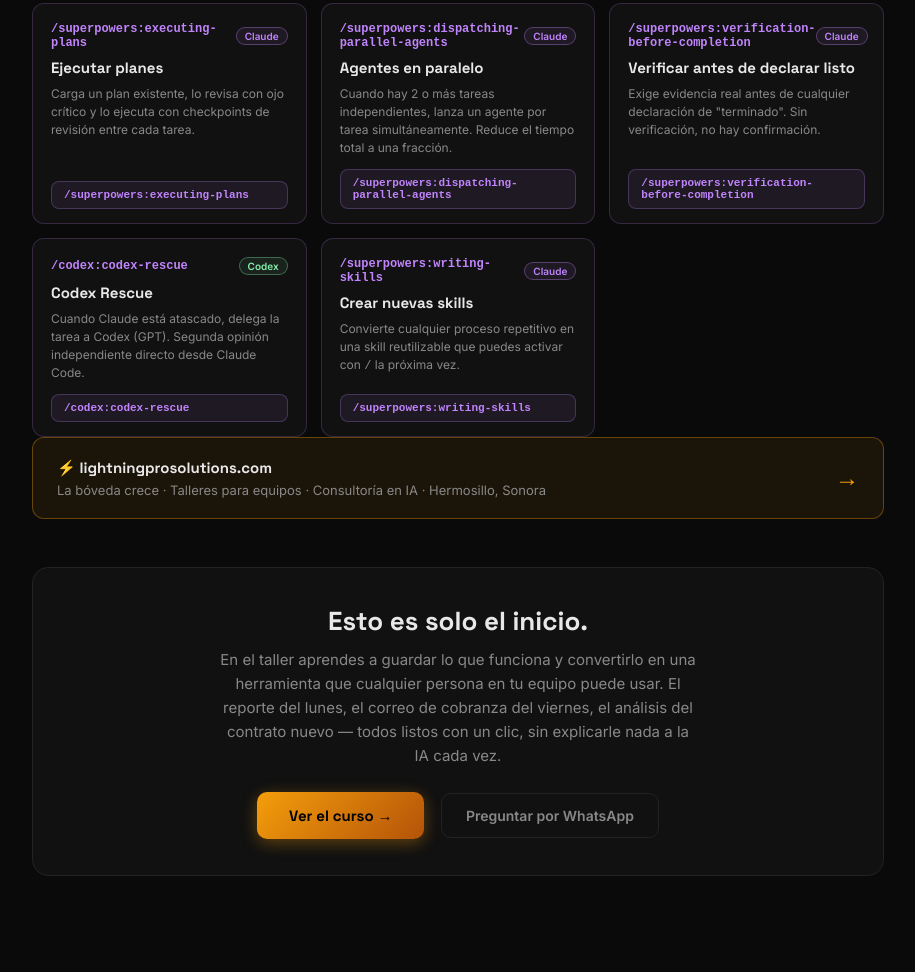
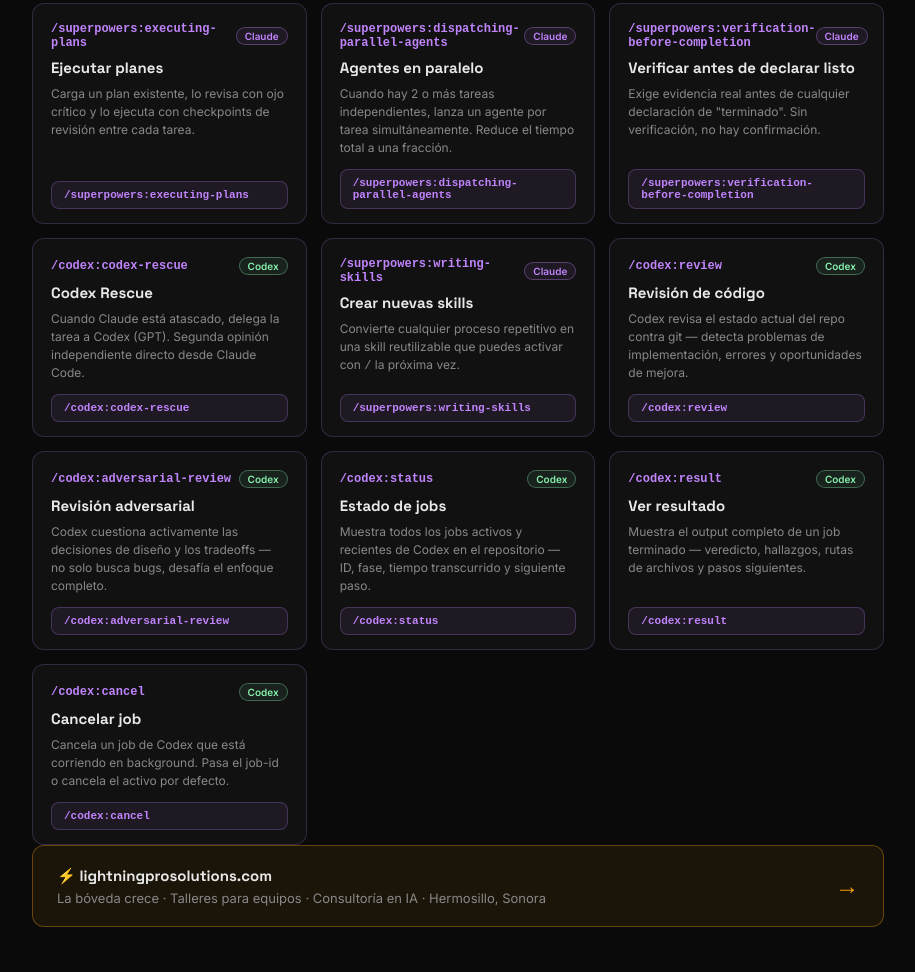
Before and after one commit to Luisgtz8/lps-marketing-system, a plain HTML site: page docs/boveda.html in a window 1280 px wide. Shown: the part 1709-2681 px from the top of the page, without its empty margins (182-1097 px from the left). Drawn offline with Linux system fonts and the light colour scheme.

Commit message:
feat(boveda): completa comandos Codex — review, adversarial, status, result, cancel

```diff
--- a/docs/boveda.html
+++ b/docs/boveda.html
@@ -314,6 +314,42 @@
           <button class="adv-copy-btn" onclick="copyAdv('/superpowers:writing-skills', this)">/superpowers:writing-skills</button>
         </div>
 
+
+        <div class="adv-card">
+          <div class="adv-top"><span class="adv-cmd">/codex:review</span><span class="adv-origin adv-origin-codex">Codex</span></div>
+          <div class="adv-name">Revisión de código</div>
+          <div class="adv-desc">Codex revisa el estado actual del repo contra git — detecta problemas de implementación, errores y oportunidades de mejora.</div>
+          <button class="adv-copy-btn" onclick="copyAdv('/codex:review', this)">/codex:review</button>
+        </div>
+
+        <div class="adv-card">
+          <div class="adv-top"><span class="adv-cmd">/codex:adversarial-review</span><span class="adv-origin adv-origin-codex">Codex</span></div>
+          <div class="adv-name">Revisión adversarial</div>
+          <div class="adv-desc">Codex cuestiona activamente las decisiones de diseño y los tradeoffs — no solo busca bugs, desafía el enfoque completo.</div>
+          <button class="adv-copy-btn" onclick="copyAdv('/codex:adversarial-review', this)">/codex:adversarial-review</button>
+        </div>
+
+        <div class="adv-card">
+          <div class="adv-top"><span class="adv-cmd">/codex:status</span><span class="adv-origin adv-origin-codex">Codex</span></div>
+          <div class="adv-name">Estado de jobs</div>
+          <div class="adv-desc">Muestra todos los jobs activos y recientes de Codex en el repositorio — ID, fase, tiempo transcurrido y siguiente paso.</div>
+          <button class="adv-copy-btn" onclick="copyAdv('/codex:status', this)">/codex:status</button>
+        </div>
+
+        <div class="adv-card">
+          <div class="adv-top"><span class="adv-cmd">/codex:result</span><span class="adv-origin adv-origin-codex">Codex</span></div>
+          <div class="adv-name">Ver resultado</div>
+          <div class="adv-desc">Muestra el output completo de un job terminado — veredicto, hallazgos, rutas de archivos y pasos siguientes.</div>
+          <button class="adv-copy-btn" onclick="copyAdv('/codex:result', this)">/codex:result</button>
+        </div>
+
+        <div class="adv-card">
+          <div class="adv-top"><span class="adv-cmd">/codex:cancel</span><span class="adv-origin adv-origin-codex">Codex</span></div>
+          <div class="adv-name">Cancelar job</div>
+          <div class="adv-desc">Cancela un job de Codex que está corriendo en background. Pasa el job-id o cancela el activo por defecto.</div>
+          <button class="adv-copy-btn" onclick="copyAdv('/codex:cancel', this)">/codex:cancel</button>
+        </div>
+
       </div>
     </div>
 
```
